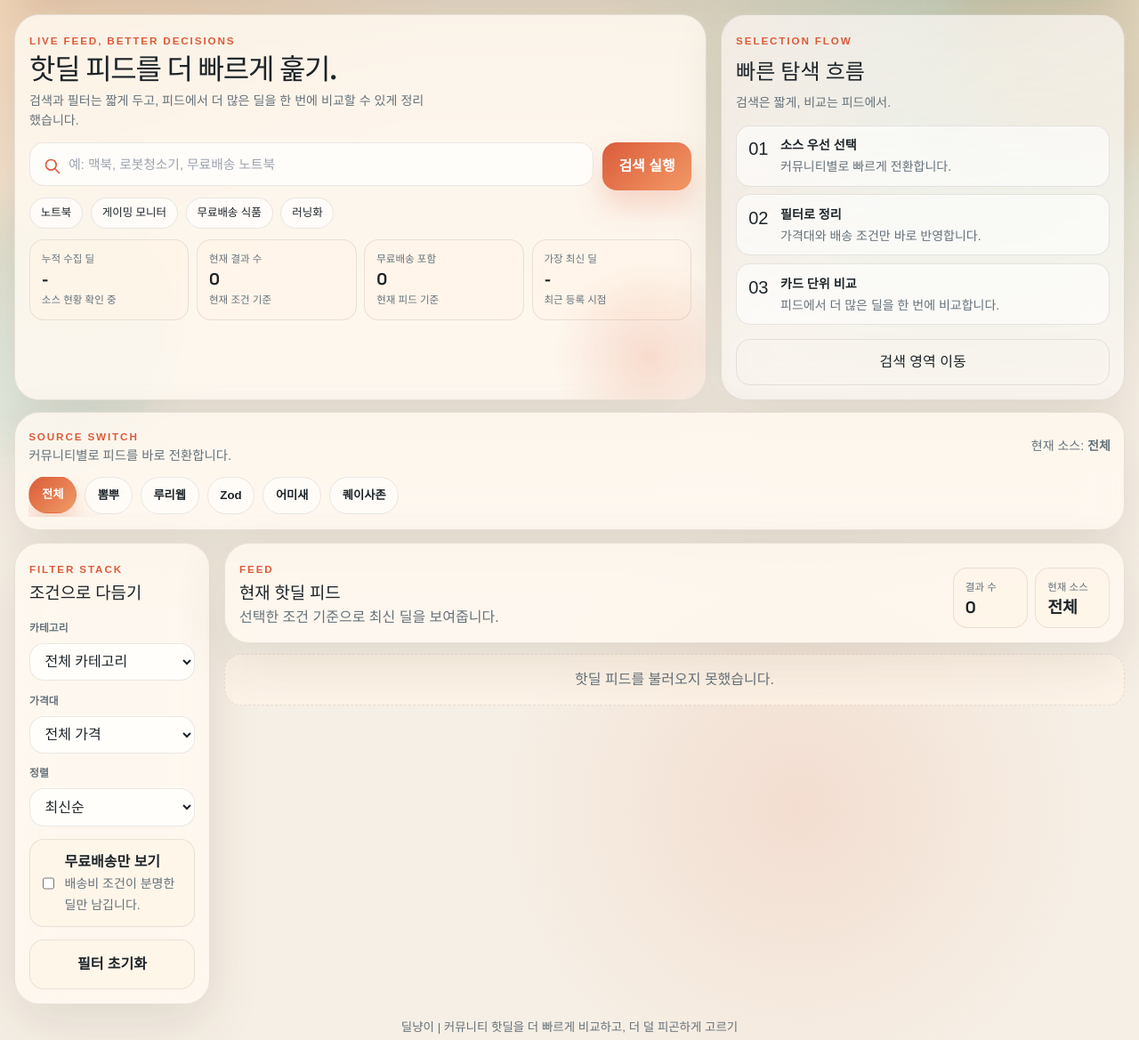
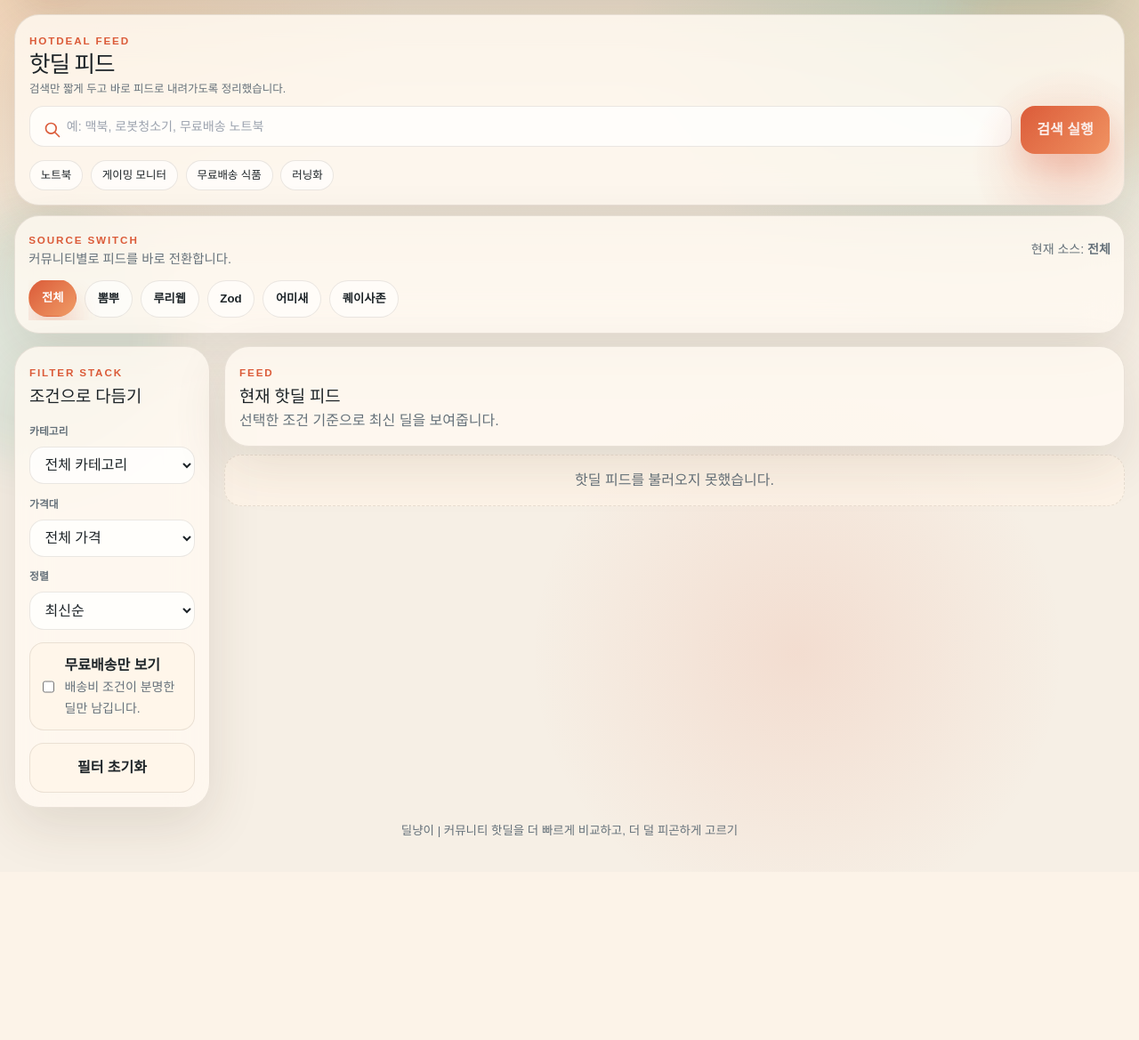
Before and after one commit to thompson1224/ShopCrawl, a Python web app: template templates/index.html in a window 1280 px wide. Shown: the part 135-1304 px from the top of the page at 89% size. After the commit the page ends 1080 px from the top, so only its background shows below. Run offline with Jinja, Linux system fonts and the light colour scheme; the template is opened without the code that fills it, so the values that code supplies are empty; some libraries are stand-ins or nearby versions; some web fonts are replaced.

Commit message:
fix: switch hotdeal feed to compact list layout

```diff
--- a/templates/index.html
+++ b/templates/index.html
@@ -351,10 +351,8 @@
         }
 
         .hero-grid {
-            display: grid;
-            grid-template-columns: minmax(0, 1.2fr) minmax(250px, 0.7fr);
-            gap: 1rem;
-            margin-bottom: 0.85rem;
+            display: block;
+            margin-bottom: 0.7rem;
         }
 
         .hero-card,
@@ -382,28 +380,28 @@
         }
 
         .hero-copy-block {
-            max-width: 44rem;
+            max-width: 32rem;
         }
 
         .hero-title {
-            margin: 0.35rem 0 0.55rem;
-            font-size: clamp(1.5rem, 2.5vw, 2.4rem);
+            margin: 0.2rem 0 0.35rem;
+            font-size: clamp(1.15rem, 2vw, 1.65rem);
             line-height: 1;
             letter-spacing: -0.04em;
         }
 
         .hero-copy {
             margin: 0;
-            max-width: 28rem;
+            max-width: 24rem;
             color: var(--muted);
-            font-size: 0.88rem;
-            line-height: 1.55;
+            font-size: 0.78rem;
+            line-height: 1.45;
         }
 
         .search-shell {
-            margin-top: 0.85rem;
+            margin-top: 0.65rem;
             display: grid;
-            gap: 0.55rem;
+            gap: 0.45rem;
         }
 
         .search-row {
@@ -439,9 +437,9 @@
         }
 
         .search-field {
-            padding: 0.78rem 0.95rem 0.78rem 2.7rem;
-            min-height: 3rem;
-            font-size: 0.92rem;
+            padding: 0.7rem 0.9rem 0.7rem 2.55rem;
+            min-height: 2.75rem;
+            font-size: 0.88rem;
         }
 
         .search-icon {
@@ -476,13 +474,6 @@
             background: rgba(31, 39, 47, 0.9);
         }
 
-        .hero-metrics {
-            margin-top: 0.8rem;
-            display: grid;
-            grid-template-columns: repeat(4, minmax(0, 1fr));
-            gap: 0.55rem;
-        }
-
         .metric-card,
         .summary-card {
             background: var(--surface-muted);
@@ -513,48 +504,6 @@
             font-size: 0.72rem;
         }
 
-        .spotlight-card {
-            display: flex;
-            flex-direction: column;
-            gap: 1rem;
-            justify-content: space-between;
-            background:
-                linear-gradient(180deg, rgba(255, 255, 255, 0.65), rgba(255, 255, 255, 0.35)),
-                linear-gradient(150deg, var(--accent-soft), transparent 55%);
-        }
-
-        html.dark .spotlight-card {
-            background:
-                linear-gradient(180deg, rgba(27, 34, 41, 0.92), rgba(27, 34, 41, 0.78)),
-                linear-gradient(150deg, var(--accent-soft), transparent 55%);
-        }
-
-        .spotlight-list {
-            display: grid;
-            gap: 0.55rem;
-        }
-
-        .spotlight-item {
-            display: flex;
-            gap: 0.85rem;
-            padding: 0.72rem 0.82rem;
-            border-radius: 1rem;
-            background: rgba(255, 255, 255, 0.58);
-            border: 1px solid var(--line);
-        }
-
-        html.dark .spotlight-item {
-            background: rgba(18, 24, 31, 0.7);
-        }
-
-        .spotlight-item strong {
-            display: block;
-            margin-bottom: 0.18rem;
-            font-size: 0.88rem;
-        }
-
-        .spotlight-item p,
-        .spotlight-card p,
         .feed-head p {
             margin: 0;
             color: var(--muted);
@@ -686,23 +635,16 @@
 
         .feed-head {
             display: flex;
-            align-items: flex-end;
+            align-items: center;
             justify-content: space-between;
-            gap: 1rem;
-            margin-bottom: 0.75rem;
-        }
-
-        .feed-summary {
-            min-width: 11rem;
-            display: grid;
-            grid-template-columns: repeat(2, minmax(0, 1fr));
-            gap: 0.55rem;
+            gap: 0.75rem;
+            margin-bottom: 0.55rem;
         }
 
         .deal-grid {
             display: grid;
-            grid-template-columns: repeat(4, minmax(0, 1fr));
-            gap: 0.75rem;
+            grid-template-columns: 1fr;
+            gap: 0.6rem;
         }
 
         .deal-card {
@@ -1327,10 +1271,10 @@
         <section class="hero-grid">
             <article class="surface hero-card fade-in">
                 <div class="hero-copy-block">
-                    <span class="eyebrow">Live Feed, Better Decisions</span>
-                    <h2 class="hero-title title-font">핫딜 피드를 더 빠르게 훑기.</h2>
+                    <span class="eyebrow">Hotdeal Feed</span>
+                    <h2 class="hero-title title-font">핫딜 피드</h2>
                     <p class="hero-copy">
-                        검색과 필터는 짧게 두고, 피드에서 더 많은 딜을 한 번에 비교할 수 있게 정리했습니다.
+                        검색만 짧게 두고 바로 피드로 내려가도록 정리했습니다.
                     </p>
                 </div>
 
@@ -1360,64 +1304,7 @@
                         <button class="quick-chip" data-query-chip="러닝화" type="button">러닝화</button>
                     </div>
                 </div>
-
-                <div class="hero-metrics">
-                    <div class="metric-card">
-                        <span>누적 수집 딜</span>
-                        <strong id="heroTotalDeals">-</strong>
-                        <p id="heroCoverageText">소스 현황 확인 중</p>
-                    </div>
-                    <div class="metric-card">
-                        <span>현재 결과 수</span>
-                        <strong id="heroResultCount">0</strong>
-                        <p>현재 조건 기준</p>
-                    </div>
-                    <div class="metric-card">
-                        <span>무료배송 포함</span>
-                        <strong id="heroFreeShippingCount">0</strong>
-                        <p>현재 피드 기준</p>
-                    </div>
-                    <div class="metric-card">
-                        <span>가장 최신 딜</span>
-                        <strong id="heroLatestLabel">-</strong>
-                        <p>최근 등록 시점</p>
-                    </div>
-                </div>
             </article>
-
-            <aside class="surface spotlight-card fade-in">
-                <div>
-                    <span class="eyebrow">Selection Flow</span>
-                    <h2 class="title-font text-2xl mt-2 mb-2">빠른 탐색 흐름</h2>
-                    <p class="text-sm">검색은 짧게, 비교는 피드에서.</p>
-                </div>
-
-                <div class="spotlight-list">
-                    <div class="spotlight-item">
-                        <div class="text-xl">01</div>
-                        <div>
-                            <strong>소스 우선 선택</strong>
-                            <p class="text-sm">커뮤니티별로 빠르게 전환합니다.</p>
-                        </div>
-                    </div>
-                    <div class="spotlight-item">
-                        <div class="text-xl">02</div>
-                        <div>
-                            <strong>필터로 정리</strong>
-                            <p class="text-sm">가격대와 배송 조건만 바로 반영합니다.</p>
-                        </div>
-                    </div>
-                    <div class="spotlight-item">
-                        <div class="text-xl">03</div>
-                        <div>
-                            <strong>카드 단위 비교</strong>
-                            <p class="text-sm" id="feedStatusLabel">피드에서 더 많은 딜을 한 번에 비교합니다.</p>
-                        </div>
-                    </div>
-                </div>
-
-                <button onclick="switchTab('search')" class="ghost-btn" type="button">검색 영역 이동</button>
-            </aside>
         </section>
 
         <section class="surface source-ribbon fade-in">
@@ -1510,17 +1397,6 @@
                         <h2 id="feedTitleText" class="title-font">현재 핫딜 피드</h2>
                         <p id="feedDescriptionText">선택한 조건 기준으로 최신 딜을 보여줍니다.</p>
                     </div>
-
-                    <div class="feed-summary">
-                        <div class="summary-card">
-                            <span>결과 수</span>
-                            <strong id="feedResultCount">0</strong>
-                        </div>
-                        <div class="summary-card">
-                            <span>현재 소스</span>
-                            <strong id="feedSourceLabel">전체</strong>
-                        </div>
-                    </div>
                 </div>
 
                 <div id="hotdeal-list" class="deal-grid">
--- a/templates/main.js
+++ b/templates/main.js
@@ -96,20 +96,20 @@
             <div class="deal-thumb skeleton-block"></div>
             <div class="deal-body">
                 <div class="deal-meta">
-                    <div class="skeleton-block rounded-full h-6 w-16"></div>
-                    <div class="skeleton-block rounded-full h-6 w-20"></div>
-                    <div class="skeleton-block rounded-full h-5 w-14 ml-auto"></div>
+                    <div class="skeleton-block rounded-full h-5 w-14"></div>
+                    <div class="skeleton-block rounded-full h-5 w-16"></div>
+                    <div class="skeleton-block rounded-full h-4 w-12 ml-auto"></div>
                 </div>
                 <div class="space-y-2">
-                    <div class="skeleton-block h-5 rounded-xl"></div>
-                    <div class="skeleton-block h-5 rounded-xl w-4/5"></div>
+                    <div class="skeleton-block h-4 rounded-xl"></div>
+                    <div class="skeleton-block h-4 rounded-xl w-4/5"></div>
                 </div>
                 <div class="deal-foot">
                     <div class="deal-price-wrap space-y-2 flex-1">
-                        <div class="skeleton-block h-7 rounded-xl w-28"></div>
-                        <div class="skeleton-block h-5 rounded-full w-20"></div>
+                        <div class="skeleton-block h-5 rounded-xl w-20"></div>
+                        <div class="skeleton-block h-4 rounded-full w-16"></div>
                     </div>
-                    <div class="skeleton-block h-11 w-11 rounded-2xl"></div>
+                    <div class="skeleton-block h-8 w-8 rounded-xl"></div>
                 </div>
             </div>
         </div>
@@ -192,7 +192,7 @@
     commentBtn.className = "comment-btn";
     commentBtn.setAttribute("aria-label", "댓글 열기");
     commentBtn.innerHTML = `
-        <svg class="w-5 h-5" fill="none" stroke="currentColor" viewBox="0 0 24 24">
+        <svg class="w-4 h-4" fill="none" stroke="currentColor" viewBox="0 0 24 24">
             <path stroke-linecap="round" stroke-linejoin="round" stroke-width="2" d="M8 10h8m-8 4h5m7 6l-3.4-3.4A8 8 0 1018 18.6L22 22"></path>
         </svg>
     `;
```
Also changed, not shown: other parts of templates/index.html (+33 -31 lines).
